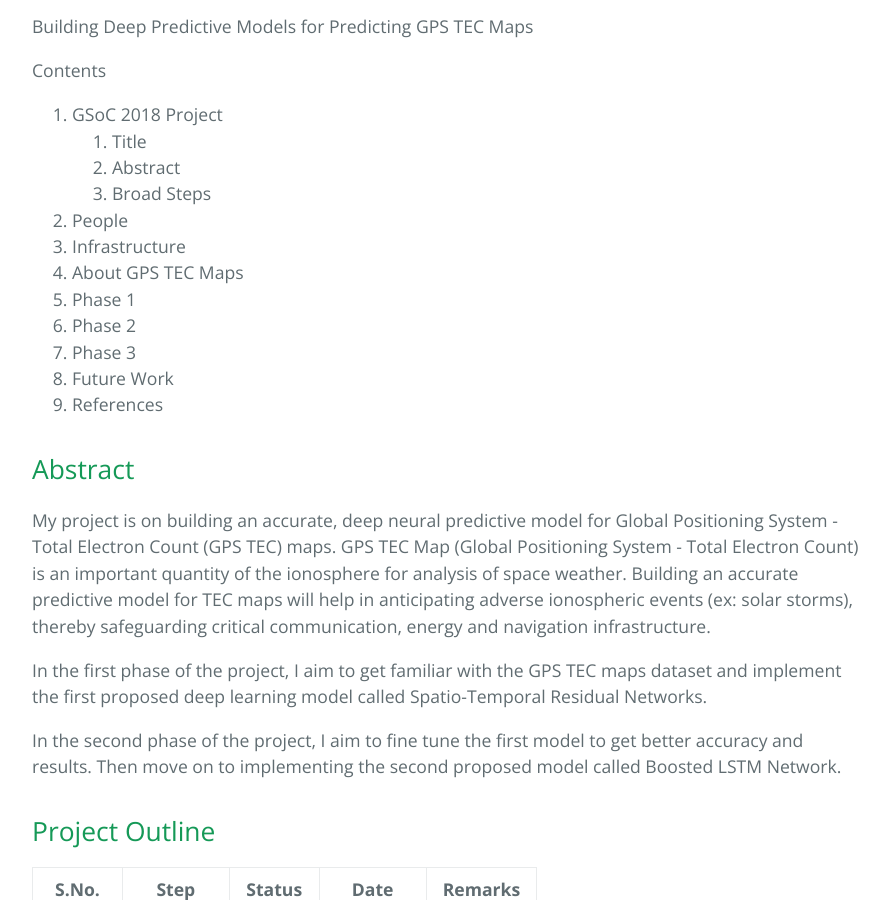
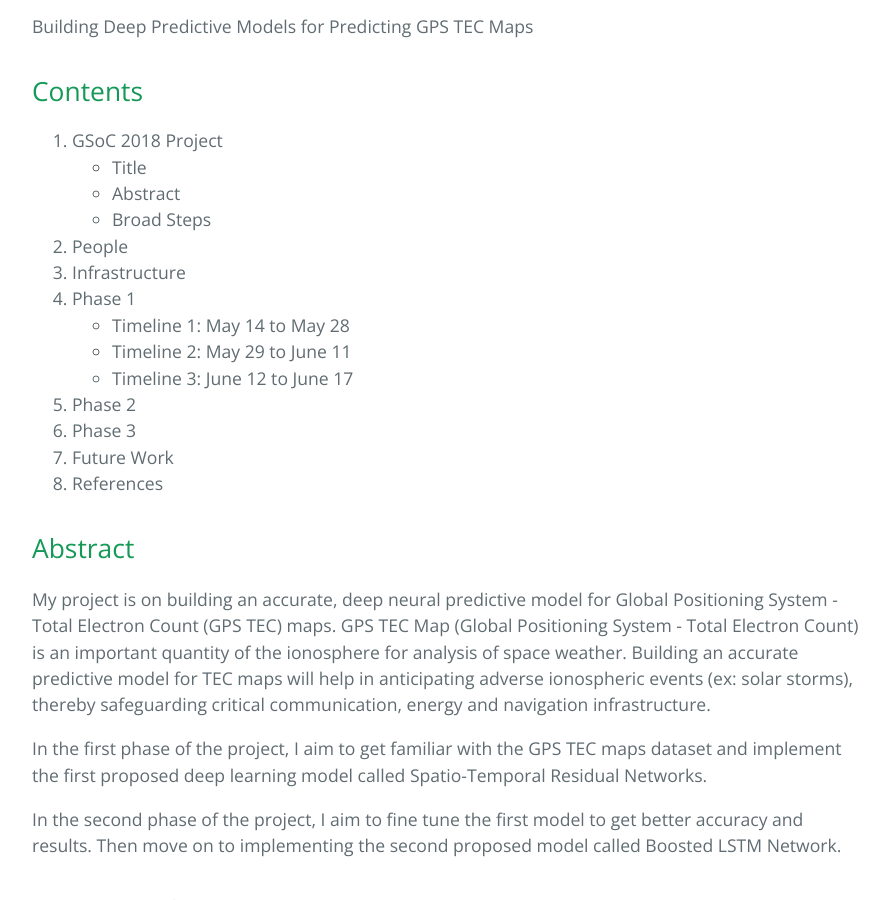
Before and after one commit to vtsuperdarn/DeepPredTEC, a Jekyll site: the page built from _posts/2018-06-17-gsoc-2018-project.md, in a window 1280 px wide and 900 px high, scrolled down 442 px. Shown: the whole window, without its empty margins (192-1081 px from the left). Built offline with Jekyll 4.4.1, drawn with Linux system fonts in a browser that asks for light colours.

Commit message:
post updated

```diff
--- a/_posts/2018-06-17-gsoc-2018-project.md
+++ b/_posts/2018-06-17-gsoc-2018-project.md
@@ -7,22 +7,29 @@ date: 2018-06-17
 ## Title
 Building Deep Predictive Models for Predicting GPS TEC Maps
 
-<p> Contents </p>
-
+## Contents
 <ol class="task-list">
 <li> GSoC 2018 Project
 
-<ol class="task-list">
-<li>Title</li>
-<li>Abstract</li>
-<li>Broad Steps</li>
-</ol>
-</li>
+    <ul class="task-list">
+    <li>Title</li>
+    <li>Abstract</li>
+    <li>Broad Steps</li>
+    </ul>
+    </li>
 
 <li> People</li>
+
 <li> Infrastructure</li>
-<li> About GPS TEC Maps</li>
-<li> Phase 1</li>
+
+<li> Phase 1
+    <ul class="task-list">
+    <li>Timeline 1: May 14 to May 28</li>
+    <li>Timeline 2: May 29 to June 11</li>
+    <li>Timeline 3: June 12 to June 17</li>
+    </ul>
+    </li>
+
 <li> Phase 2</li>
 <li> Phase 3</li>
 <li> Future Work</li>
@@ -30,6 +37,7 @@ Building Deep Predictive Models for Predicting GPS TEC Maps
 </ol>
 
 ## Abstract
+
 My project is on building an accurate, deep neural predictive model for Global Positioning System - Total Electron Count (GPS TEC) maps. GPS TEC Map (Global Positioning System - Total Electron Count) is an important quantity of the ionosphere for analysis of space weather. Building an accurate predictive model for TEC maps will help in anticipating adverse ionospheric events (ex: solar storms), thereby safeguarding critical communication, energy and navigation infrastructure.
 
 In the first phase of the project, I aim to get familiar with the GPS TEC maps dataset and implement the first proposed deep learning model called Spatio-Temporal Residual Networks.
```
